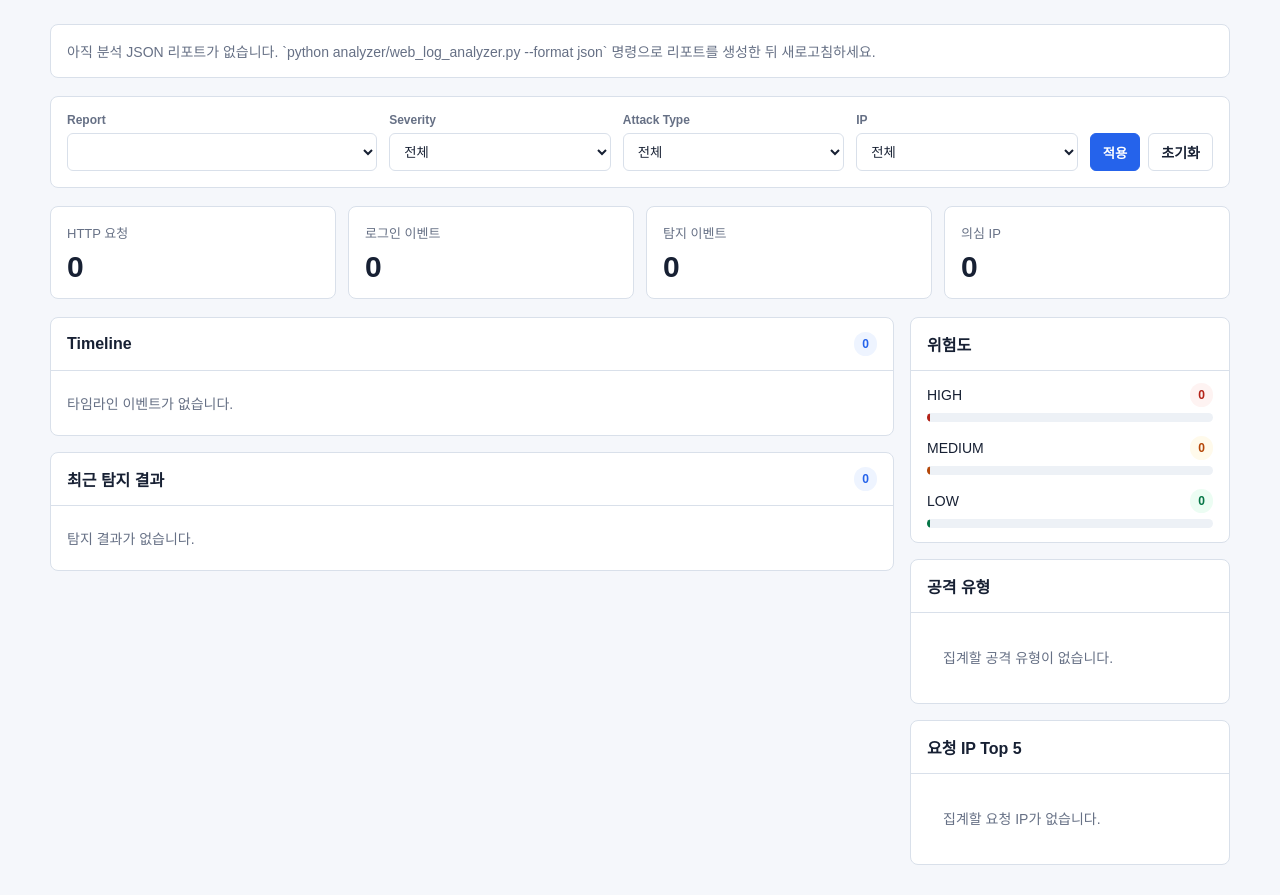
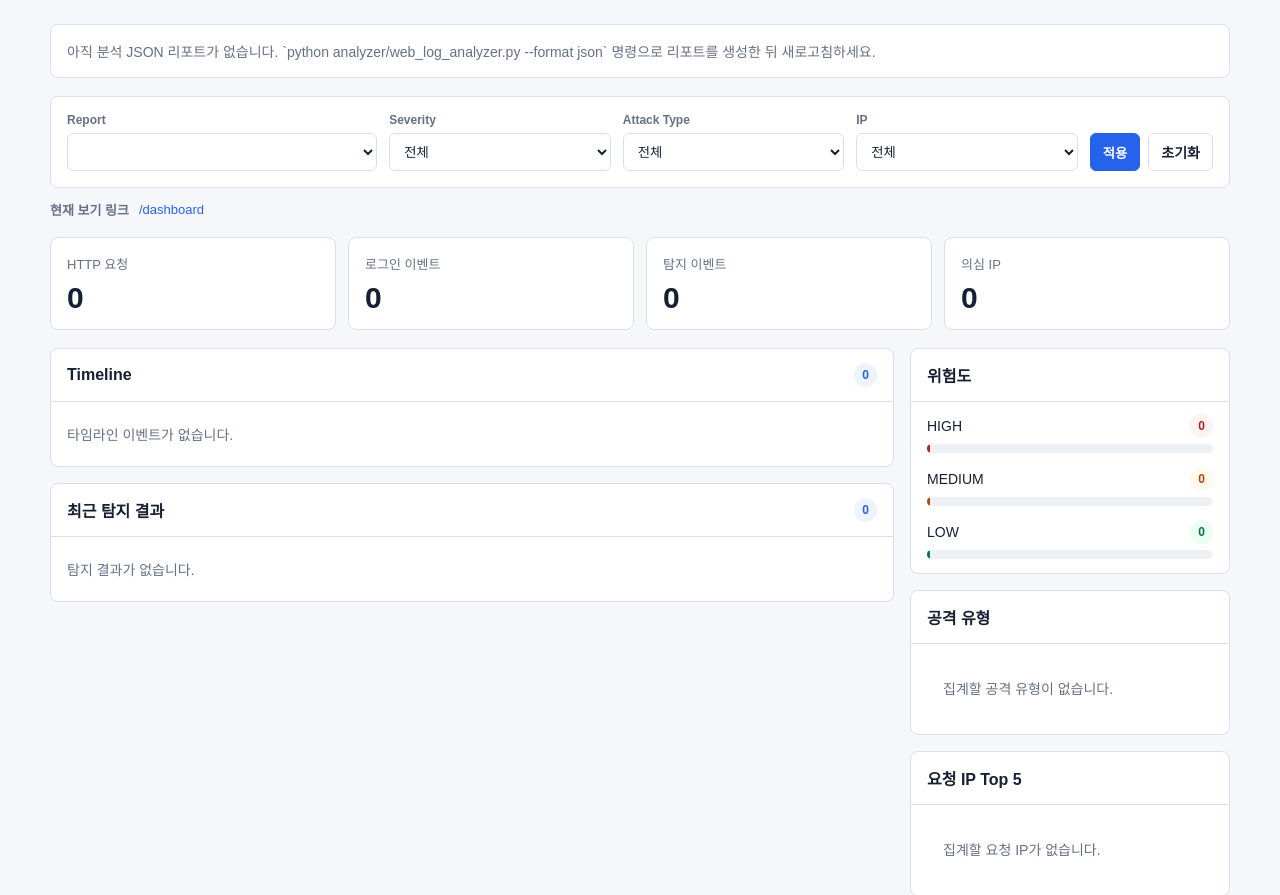
Before and after one commit to jhlee-codes/web-attack-log-analyzer, a Flask app: page /dashboard in a window 1280 px wide. Shown: the part 69-964 px from the top of the page. Before the commit the page ends 934 px from the top, so only its background shows below. Run offline with Flask 3, Linux system fonts and the light colour scheme; lists and menus that the app fills with data are empty.

Commit message:
feat: 대시보드 현재 보기 링크 추가

```diff
--- a/app/app.py
+++ b/app/app.py
@@ -1,6 +1,7 @@
 from flask import Flask, render_template, request
 from pathlib import Path
 from collections import Counter
+from urllib.parse import urlencode
 import json
 import logging
 
@@ -116,6 +117,22 @@ def build_filter_options(findings: list[dict]) -> dict:
     }
 
 
+def build_dashboard_share_path(filters: dict, report_file: Path | None = None) -> str:
+    query_params = {}
+
+    if report_file is not None:
+        query_params["report"] = report_file.name
+
+    for key in ("severity", "attack_type", "ip"):
+        if filters.get(key):
+            query_params[key] = filters[key]
+
+    if not query_params:
+        return "/dashboard"
+
+    return f"/dashboard?{urlencode(query_params)}"
+
+
 def load_dashboard_data(filters: dict | None = None, report_name: str = ""):
     filters = filters or {"severity": "", "attack_type": "", "ip": ""}
     report_files = get_json_reports()
@@ -143,6 +160,7 @@ def load_dashboard_data(filters: dict | None = None, report_name: str = ""):
             "top_request_ips": [],
             "filter_options": {"severities": [], "attack_types": [], "ips": []},
             "filters": filters,
+            "share_path": build_dashboard_share_path(filters),
             "timeline": [],
             "recent_findings": [],
         }
@@ -179,6 +197,7 @@ def load_dashboard_data(filters: dict | None = None, report_name: str = ""):
         "top_request_ips": build_count_chart(request_count_by_ip, limit=5),
         "filter_options": build_filter_options(all_findings),
         "filters": filters,
+        "share_path": build_dashboard_share_path(filters, report_file),
         "timeline": timeline,
         "recent_findings": findings[-20:][::-1],
     }
--- a/app/templates/dashboard.html
+++ b/app/templates/dashboard.html
@@ -105,6 +105,26 @@
         .actions {
             display: flex;
             gap: 8px;
+        }
+
+        .share-link {
+            display: flex;
+            align-items: center;
+            gap: 10px;
+            margin: -6px 0 18px;
+            color: var(--muted);
+            font-size: 13px;
+        }
+
+        .share-link a {
+            min-width: 0;
+            color: var(--accent);
+            overflow-wrap: anywhere;
+            text-decoration: none;
+        }
+
+        .share-link a:hover {
+            text-decoration: underline;
         }
 
         .button {
@@ -338,6 +358,11 @@
             .actions {
                 flex-wrap: wrap;
             }
+
+            .share-link {
+                align-items: flex-start;
+                flex-direction: column;
+            }
         }
     </style>
 </head>
@@ -404,6 +429,11 @@
                 <a class="button secondary" href="/dashboard">초기화</a>
             </div>
         </form>
+
+        <div class="share-link">
+            <strong>현재 보기 링크</strong>
+            <a href="{{ dashboard.share_path }}">{{ dashboard.share_path }}</a>
+        </div>
 
         <div class="stats">
             <div class="stat">
```
Also changed, not shown: tests/test_dashboard.py (+65 -0 lines), README.md.
